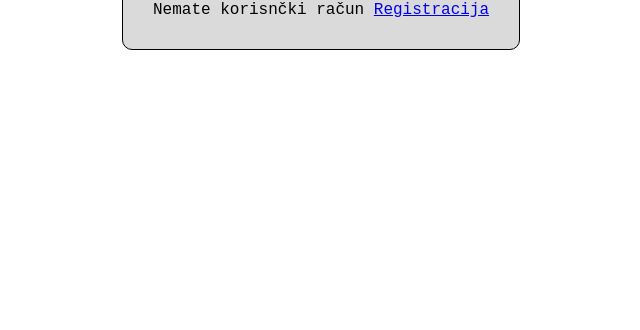
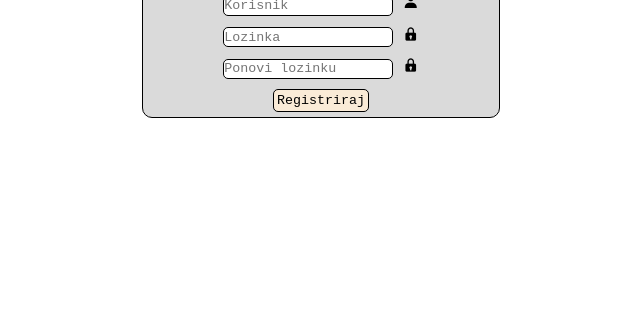
Before and after one commit to DivicM/PMA-WebPage, a plain HTML site: page login.html in a window 1280 px wide. Shown: the part 470-800 px from the top of the page, without its empty margins (319-959 px from the left). Drawn offline with nearby package versions, Linux system fonts and the light colour scheme.

Commit message:
Registration

```diff
--- a/home.css
+++ b/home.css
@@ -72,7 +72,7 @@ main{
 footer{
     grid-area: footer;
     padding: 1em;
-    background-color: aquamarine;
+    background-color: rgb(205, 237, 226);
     text-align: center;
 
 }
--- a/login.html
+++ b/login.html
@@ -23,11 +23,24 @@
           <i class="bx bxs-lock"></i>
         </div>
         <a href="home.html"><button type="button" class="btn">Login</button></a>
-        <div class="link">
-          <p>
-            Nemate korisnčki račun <a href="registracija.html">Registracija</a>
-          </p>
+      </form>
+    </div>
+    <div class="wrapper" class="wrap2">
+      <form action="">
+        <h1>Registracija</h1>
+        <div class="input-box">
+          <input type="text" placeholder="Korisnik">
+          <i class="bx bxs-user"></i>
         </div>
+        <div class="input-box">
+          <input type="password" placeholder="Lozinka">
+          <i class="bx bxs-lock"></i>
+        </div>
+        <div class="input-box">
+          <input type="password" placeholder="Ponovi lozinku">
+          <i class="bx bxs-lock"></i>
+        </div>
+        <a href="home.html"><button type="button" class="btn">Registriraj</button></a>
       </form>
     </div>
   </body>
--- a/prijava.css
+++ b/prijava.css
@@ -6,6 +6,7 @@
 
 body{
     display: flex;
+    flex-direction: column;
     justify-content: center;
     align-items: center;
     min-height: 100vh;
@@ -13,7 +14,7 @@ body{
 
 .wrapper{
     width: calc(100% -20px);
-    padding: 30px;
+    padding: 5px;
     background-color: rgb(218, 218, 218);
     text-align: center;
     margin: 10px;
@@ -23,6 +24,7 @@ body{
     flex:0 1 auto;
 }
 
+
 h1{
     font-size: 3rem;
 }
@@ -31,6 +33,7 @@ form{
     display: flex;
     flex-direction: column;
     align-items: center;
+    flex-wrap: wrap;
     gap: 10px;
     width: 100%;
 }
```
